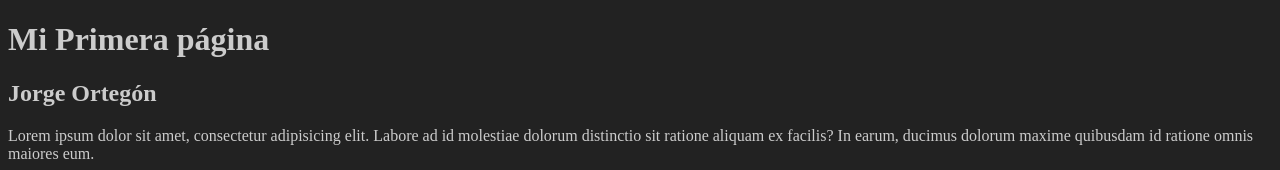
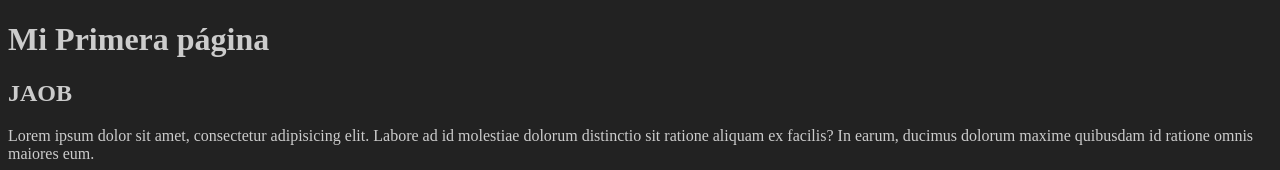
Before and after one commit to Acidshaker/repositorio-test, a plain HTML site: page index.html in a window 1280 px wide. Shown: the top 170 px of the page. Drawn offline with Linux system fonts and the light colour scheme.

Commit message:
Cambiando el h2

```diff
--- a/index.html
+++ b/index.html
@@ -13,7 +13,7 @@
 
   <main>
     <section>
-      <h2>Jorge Ortegón</h2>
+      <h2>JAOB</h2>
 
       <p>Lorem ipsum dolor sit amet, consectetur adipisicing elit. Labore ad id molestiae dolorum distinctio sit ratione
         aliquam ex facilis? In earum, ducimus dolorum maxime quibusdam id ratione omnis maiores eum.</p>
```
